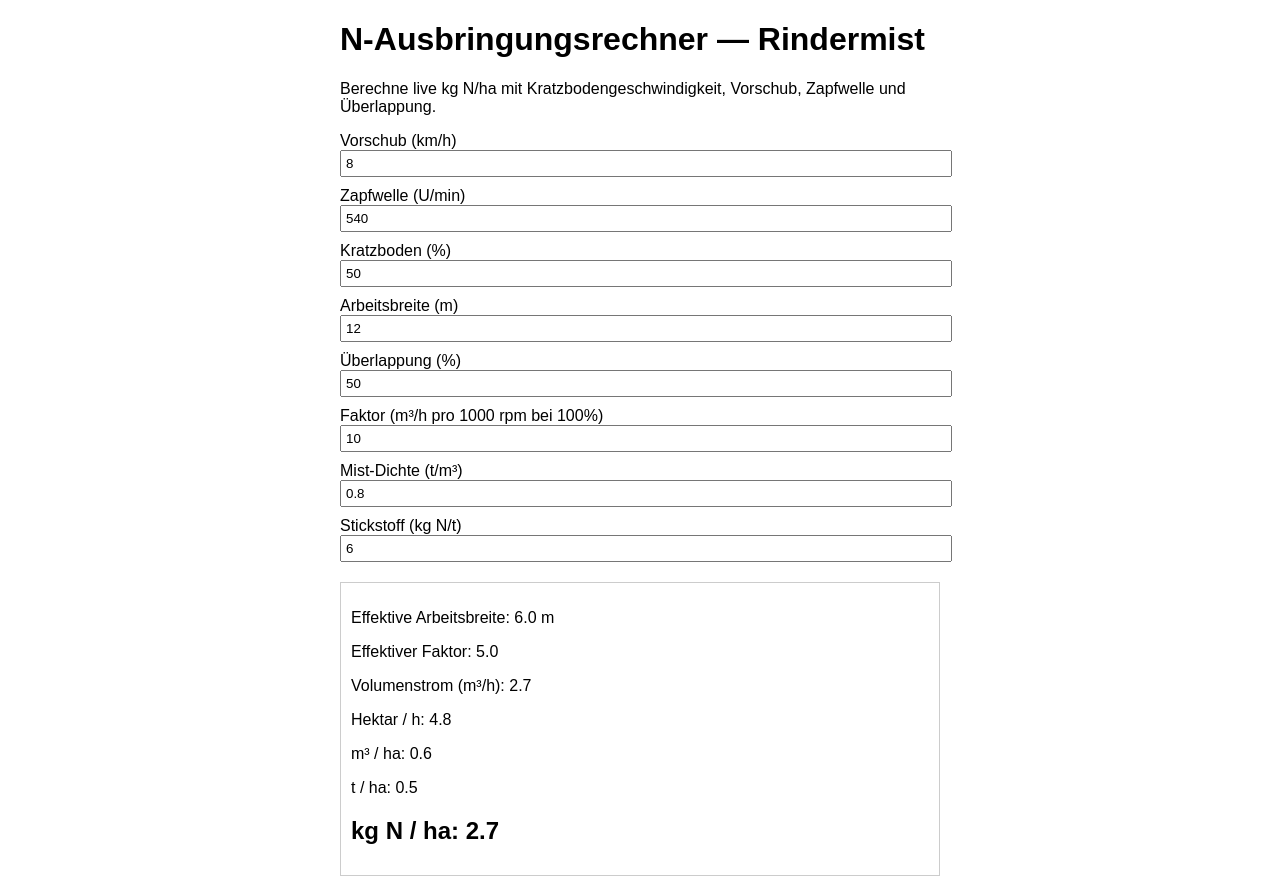
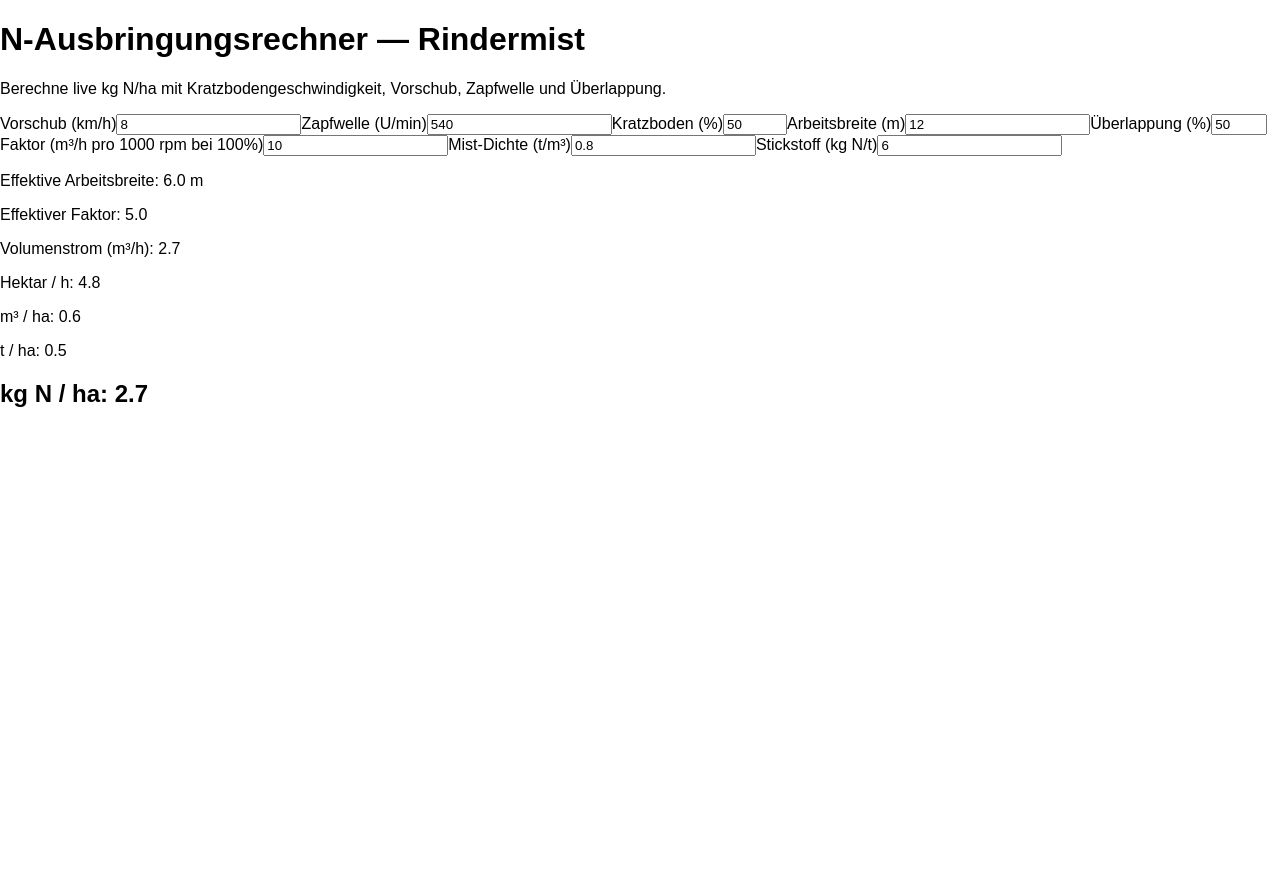
Before and after one commit to johanneshagl7-jpg/N-Ausbringmengenrechner, a React (Create React App) app: page / in a window 1280 px wide. After the commit the page ends 800 px from the top, so only its background shows below. Built offline with nearby package versions, Linux system fonts and the light colour scheme.

Commit message:
Add files via upload

```diff
--- a/package.json
+++ b/package.json
@@ -1,6 +1,6 @@
 {
   "name": "n-ausbringungsrechner",
-  "version": "1.1.0",
+  "version": "1.2.0",
   "private": true,
   "dependencies": {
     "react": "^18.0.0",
--- a/src/App.css
+++ b/src/App.css
@@ -1 +1 @@
-.container { max-width: 600px; margin: auto; font-family: sans-serif; } .grid { display: grid; gap: 10px; } input { width: 100%; padding: 4px; } .results { margin-top: 20px; padding: 10px; border: 1px solid #ccc; }
+body { margin: 0; font-family: sans-serif; }
--- a/src/index.js
+++ b/src/index.js
@@ -1,6 +1,7 @@
 import React from 'react';
 import { createRoot } from 'react-dom/client';
 import App from './App';
+import './App.css';
 
 const root = createRoot(document.getElementById('root'));
 root.render(<App />);
```
